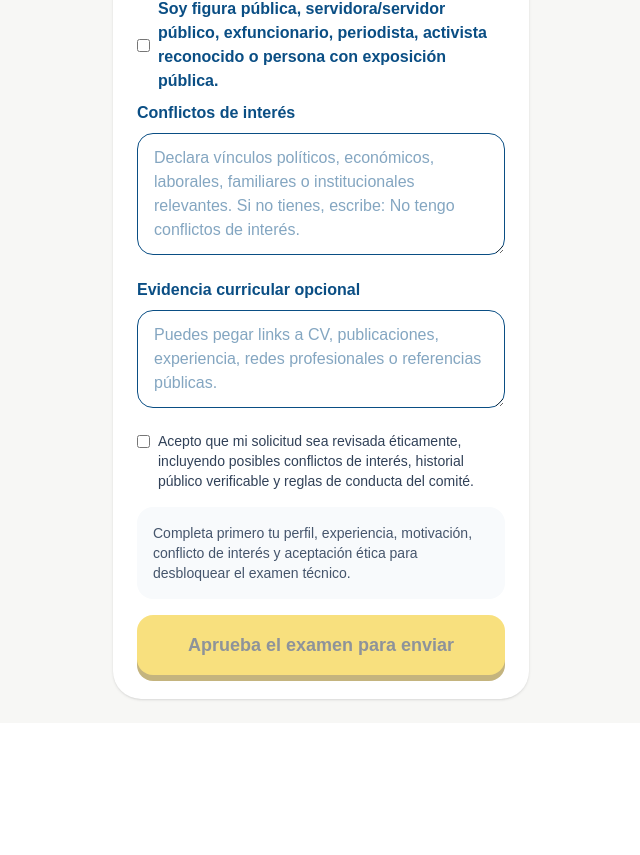
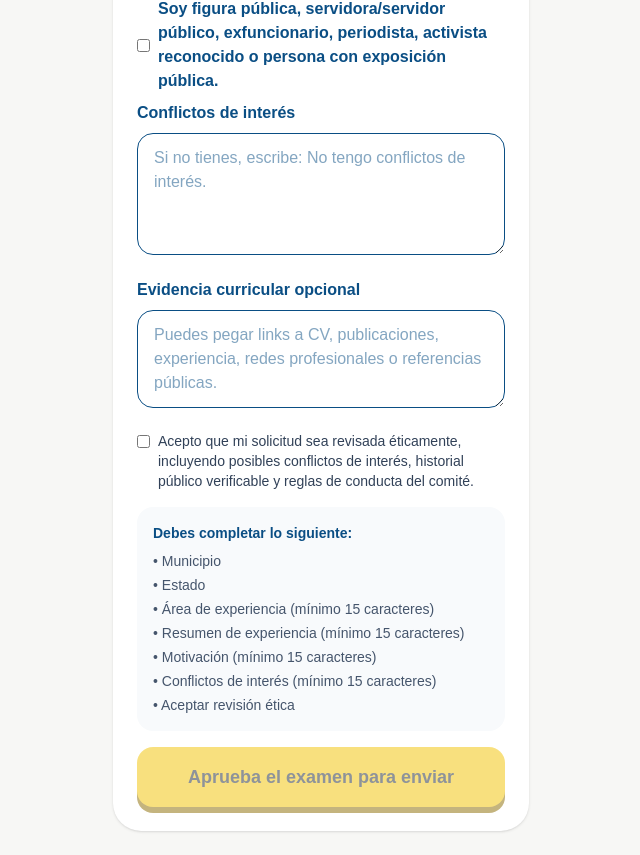
Before and after one commit to TecnocraciaParticipativaMexico/Plataforma, a Next.js app in the folder web/: page /comites/solicitar in a window 1280 px wide. Shown: the part 1220-2075 px from the top of the page, without its empty margins (319-959 px from the left). Before the commit the page ends 1943 px from the top, so only its background shows below. Built offline with nearby package versions, Linux system fonts and the light colour scheme; no server answers.

Commit message:
fix: corregir flujo de solicitud y borrador de examen

```diff
--- a/web/app/comites/solicitar/page.tsx
+++ b/web/app/comites/solicitar/page.tsx
@@ -7,7 +7,6 @@ import { modulosTecnocracia } from "../../lib/modulosTecnocracia";
 import { supabaseBrowser } from "../../lib/supabaseBrowser";
 
 const modulos = modulosTecnocracia;
-const supabase = supabaseBrowser();
 
 const estados = [
   "Aguascalientes", "Baja California", "Baja California Sur", "Campeche",
@@ -47,6 +46,7 @@ type ResultadoExamenComite = {
 
 function SolicitarComiteContent() {
   const searchParams = useSearchParams();
+  const supabase = supabaseBrowser();
 
   const [moduleId, setModuleId] = useState(1);
   const [level, setLevel] = useState("Municipal");
@@ -69,10 +69,7 @@ function SolicitarComiteContent() {
   useEffect(() => {
     const moduloParam = Number(searchParams.get("modulo"));
 
-  if (
-    moduloParam &&
-    modulos.some((modulo) => modulo.id === moduloParam)
-  ) {
+    if (moduloParam && modulos.some((modulo) => modulo.id === moduloParam)) {
       setModuleId(moduloParam);
     }
   }, [searchParams]);
@@ -83,25 +80,79 @@ function SolicitarComiteContent() {
     if (!guardado) return;
 
     try {
-    const parsed = JSON.parse(guardado);
-    setExamen(parsed);
+      setExamen(JSON.parse(guardado));
     } catch {
       setExamen(null);
     }
   }, []);
 
+  useEffect(() => {
+    const borrador = localStorage.getItem("borrador_solicitud_comite");
+
+    if (!borrador) return;
+
+    try {
+      const data = JSON.parse(borrador);
+
+      setModuleId(data.moduleId || 1);
+      setLevel(data.level || "Municipal");
+      setMunicipality(data.municipality || "");
+      setState(data.state || "");
+      setParticipationType(data.participationType || "Protegida");
+      setPublicName(data.publicName || "");
+      setExpertiseArea(data.expertiseArea || "");
+      setExperienceSummary(data.experienceSummary || "");
+      setMotivation(data.motivation || "");
+      setVisibilityLevel(data.visibilityLevel || "Protegida");
+      setConflictInterest(data.conflictInterest || "");
+      setCurriculumEvidence(data.curriculumEvidence || "");
+      setEthicsAccepted(Boolean(data.ethicsAccepted));
+      setIsPublicFigure(Boolean(data.isPublicFigure));
+    } catch {
+      localStorage.removeItem("borrador_solicitud_comite");
+    }
+  }, []);
+
+  function obtenerCamposFaltantes() {
+    const faltantes: string[] = [];
+
+    if (level === "Municipal" && !municipality.trim()) {
+      faltantes.push("Municipio");
+    }
+
+    if ((level === "Municipal" || level === "Estatal") && !state.trim()) {
+      faltantes.push("Estado");
+    }
+
+    if (participationType === "Pública verificada" && !publicName.trim()) {
+      faltantes.push("Nombre público visible");
+    }
+
+    if (expertiseArea.trim().length < 15) {
+      faltantes.push("Área de experiencia (mínimo 15 caracteres)");
+    }
+
+    if (experienceSummary.trim().length < 15) {
+      faltantes.push("Resumen de experiencia (mínimo 15 caracteres)");
+    }
+
+    if (motivation.trim().length < 15) {
+      faltantes.push("Motivación (mínimo 15 caracteres)");
+    }
+
+    if (conflictInterest.trim().length < 15) {
+      faltantes.push("Conflictos de interés (mínimo 15 caracteres)");
+    }
+
+    if (!ethicsAccepted) {
+      faltantes.push("Aceptar revisión ética");
+    }
+
+    return faltantes;
+  }
+
   function datosMinimosCompletos() {
-  if (level === "Municipal" && !municipality.trim()) return false;
-  if ((level === "Municipal" || level === "Estatal") && !state.trim()) return false;
-  if (participationType === "Pública verificada" && !publicName.trim()) return false;
-
-  return (
-    expertiseArea.trim().length >= 15 &&
-    experienceSummary.trim().length >= 15 &&
-    motivation.trim().length >= 15 &&
-    conflictInterest.trim().length >= 15 &&
-    ethicsAccepted
-  );
+    return obtenerCamposFaltantes().length === 0;
   }
 
   async function enviarSolicitud() {
@@ -121,24 +172,16 @@ async function enviarSolicitud() {
       if (!examen || !examen.aprobado || examen.module_id !== moduleId) {
         setResult({
           ok: false,
-        error:
-          "Debes aprobar el examen técnico del módulo seleccionado antes de enviar la solicitud.",
+          error: "Debes aprobar el examen técnico del módulo seleccionado antes de enviar la solicitud.",
         });
         return;
       }
 
-    if (level === "Municipal" && !municipality.trim()) {
-      setResult({ ok: false, error: "Escribe el municipio." });
-      return;
-    }
-
-    if ((level === "Municipal" || level === "Estatal") && !state.trim()) {
-      setResult({ ok: false, error: "Selecciona el estado." });
-      return;
-    }
-
-      if (participationType === "Pública verificada" && !publicName.trim()) {
-        setResult({ ok: false, error: "Escribe el nombre público visible." });
+      if (!datosMinimosCompletos()) {
+        setResult({
+          ok: false,
+          error: "Completa todos los campos obligatorios antes de enviar.",
+        });
         return;
       }
 
@@ -158,22 +201,6 @@ if (textoInvalido(expertiseArea)) {
         return;
       }
 
-    if (!conflictInterest.trim()) {
-  setResult({
-    ok: false,
-    error: "Declara si tienes o no conflictos de interés.",
-  });
-  return;
-}
-
-if (!ethicsAccepted) {
-  setResult({
-    ok: false,
-    error: "Debes aceptar el código ético para enviar la solicitud.",
-  });
-  return;
-}
-
       let actorHash = localStorage.getItem("actor_hash");
 
       if (!actorHash) {
@@ -181,21 +208,23 @@ if (!ethicsAccepted) {
         localStorage.setItem("actor_hash", actorHash);
       }
 
+      const modulo = modulos.find((m) => m.id === moduleId);
+
       const res = await fetch("/api/comites/solicitudes", {
         method: "POST",
         headers: {
           "Content-Type": "application/json",
         },
         body: JSON.stringify({
+          user_id: userId,
           actor_hash: actorHash,
           module_id: moduleId,
-          module_name: modulos[moduleId - 1]?.nombre,
+          module_name: modulo?.nombre,
           level,
           municipality: level === "Municipal" ? municipality : null,
           state: level === "Municipal" || level === "Estatal" ? state : null,
           participation_type: participationType,
-          public_name:
-            participationType === "Pública verificada" ? publicName : null,
+          public_name: participationType === "Pública verificada" ? publicName : null,
           expertise_area: expertiseArea,
           experience_summary: experienceSummary,
           motivation,
@@ -204,12 +233,16 @@ if (!ethicsAccepted) {
           curriculum_evidence: curriculumEvidence,
           ethics_accepted: ethicsAccepted,
           is_public_figure: isPublicFigure,
-          user_id: userId,
         }),
       });
 
       const responseData = await res.json();
       setResult(responseData);
+
+      if (responseData.ok) {
+        localStorage.removeItem("borrador_solicitud_comite");
+        window.location.href = "/comites/mis-solicitudes";
+      }
     } catch (err: any) {
       setResult({
         ok: false,
@@ -239,8 +272,7 @@ setResult(responseData);
           <select
             value={moduleId}
             onChange={(e) => {
-              const id = Number(e.target.value);
-              setModuleId(id);
+              setModuleId(Number(e.target.value));
               setExpertiseArea("");
             }}
             className="mb-4 w-full rounded-2xl border px-4 py-3"
@@ -303,9 +335,7 @@ setResult(responseData);
 
           {participationType === "Pública verificada" && (
             <>
-              <label className="mb-2 block font-semibold">
-                Nombre público visible
-              </label>
+              <label className="mb-2 block font-semibold">Nombre público visible</label>
               <input
                 value={publicName}
                 onChange={(e) => setPublicName(e.target.value)}
@@ -341,9 +371,7 @@ setResult(responseData);
             placeholder="Explica por qué quieres participar. Mínimo 15 caracteres."
           />
 
-<label className="mb-2 block font-semibold">
-  Nivel de visibilidad
-</label>
+          <label className="mb-2 block font-semibold">Nivel de visibilidad</label>
           <select
             value={visibilityLevel}
             onChange={(e) => setVisibilityLevel(e.target.value)}
@@ -360,24 +388,20 @@ setResult(responseData);
               checked={isPublicFigure}
               onChange={(e) => setIsPublicFigure(e.target.checked)}
             />
-  Soy figura pública, servidora/servidor público, exfuncionario, periodista,
-  activista reconocido o persona con exposición pública.
+            Soy figura pública, servidora/servidor público, exfuncionario,
+            periodista, activista reconocido o persona con exposición pública.
           </label>
 
-<label className="mb-2 block font-semibold">
-  Conflictos de interés
-</label>
+          <label className="mb-2 block font-semibold">Conflictos de interés</label>
           <textarea
             value={conflictInterest}
             onChange={(e) => setConflictInterest(e.target.value)}
             className="mb-4 w-full rounded-2xl border px-4 py-3"
             rows={4}
-  placeholder="Declara vínculos políticos, económicos, laborales, familiares o institucionales relevantes. Si no tienes, escribe: No tengo conflictos de interés."
+            placeholder="Si no tienes, escribe: No tengo conflictos de interés."
           />
 
-<label className="mb-2 block font-semibold">
-  Evidencia curricular opcional
-</label>
+          <label className="mb-2 block font-semibold">Evidencia curricular opcional</label>
           <textarea
             value={curriculumEvidence}
             onChange={(e) => setCurriculumEvidence(e.target.value)}
@@ -415,10 +439,31 @@ setResult(responseData);
               </div>
             ) : datosMinimosCompletos() ? (
               <div>
-      ⚠️ Ya puedes hacer el examen técnico de este módulo. Necesitas aprobar
-      mínimo 7/10 para enviar tu solicitud.
+                ⚠️ Ya puedes hacer el examen técnico de este módulo. Necesitas aprobar mínimo 7/10 para enviar tu solicitud.
+
                 <Link
                   href={`/comites/examen?modulo=${moduleId}`}
+                  onClick={() => {
+                    localStorage.setItem(
+                      "borrador_solicitud_comite",
+                      JSON.stringify({
+                        moduleId,
+                        level,
+                        municipality,
+                        state,
+                        participationType,
+                        publicName,
+                        expertiseArea,
+                        experienceSummary,
+                        motivation,
+                        visibilityLevel,
+                        conflictInterest,
+                        curriculumEvidence,
+                        ethicsAccepted,
+                        isPublicFigure,
+                      })
+                    );
+                  }}
                   className="mt-2 block font-bold text-[#0A4E84]"
                 >
                   Ir al examen técnico
@@ -426,17 +471,22 @@ setResult(responseData);
               </div>
             ) : (
               <div>
-      Completa primero tu perfil, experiencia, motivación, conflicto de interés
-      y aceptación ética para desbloquear el examen técnico.
+                <div className="font-semibold text-[#0A4E84]">
+                  Debes completar lo siguiente:
+                </div>
+
+                <ul className="mt-2 space-y-1">
+                  {obtenerCamposFaltantes().map((item) => (
+                    <li key={item}>• {item}</li>
+                  ))}
+                </ul>
               </div>
             )}
           </div>
 
           <button
             onClick={enviarSolicitud}
-            disabled={
-  loading || !examen?.aprobado || examen.module_id !== moduleId
-}
+            disabled={loading || !examen?.aprobado || examen.module_id !== moduleId}
             className="w-full rounded-2xl bg-[#F2C300] px-4 py-4 text-lg font-bold text-[#1F2937] shadow-[0_6px_0_0_#8B6B00] disabled:opacity-50"
           >
             {loading
```
Lines whose indentation alone changed are shown as unchanged.
